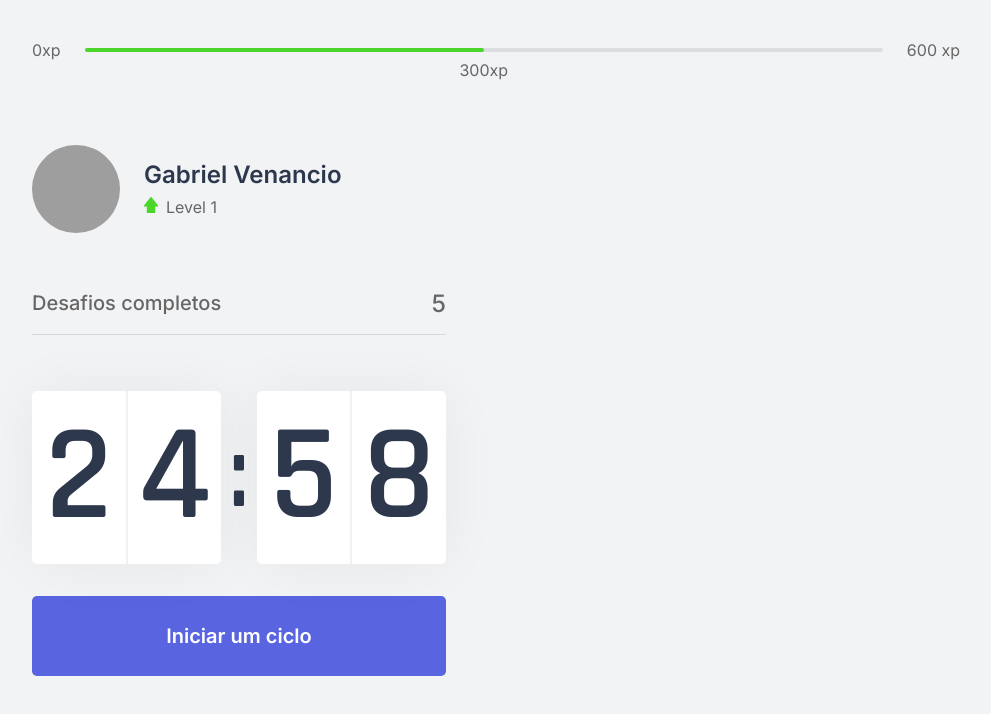
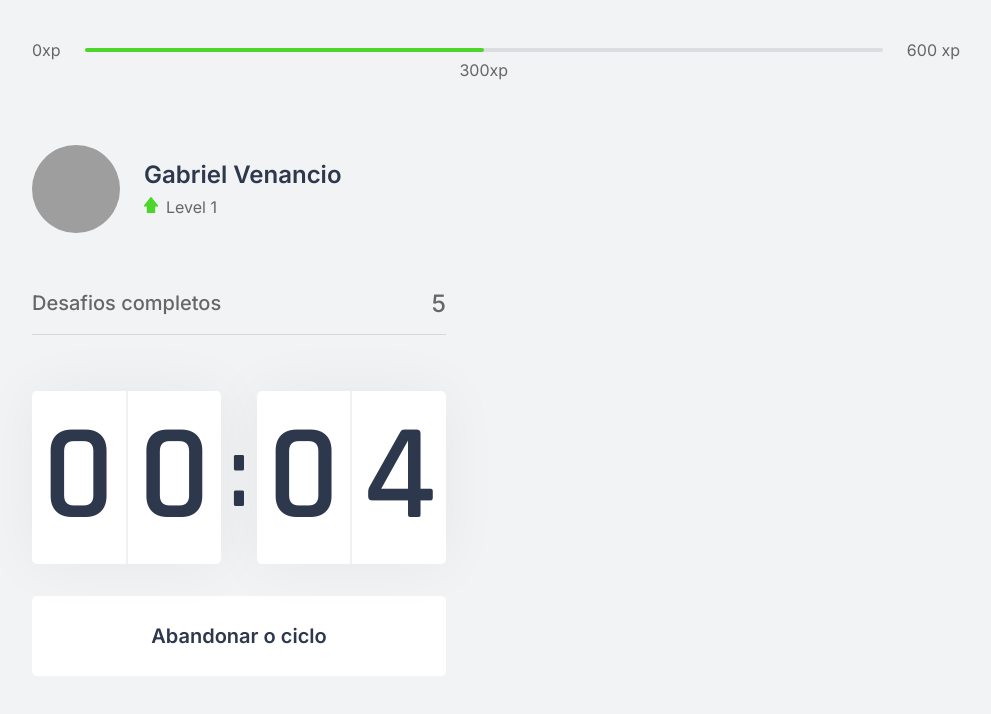
Before and after one commit to Gabriel-Venancio/moveit, a Next.js app: page / in a window 1280 px wide. Both pictures are taken after a click on the button "Iniciar um ciclo". Shown: the top 714 px of the page, without its empty margins (144-1135 px from the left). Built offline with nearby package versions, Linux system fonts and the light colour scheme; grey boxes are pictures that could not be loaded.

Commit message:
finished countdown component

```diff
--- a/src/components/Countdown.tsx
+++ b/src/components/Countdown.tsx
@@ -1,9 +1,12 @@
 import { useState, useEffect } from 'react';
 import styles from '../styles/components/Countdown.module.css';
 
+let countdownTimeout: NodeJS.Timeout;
+
 export function Countdown() {
-    const [time, setTime] = useState(25 * 60);
-    const [active, setActive] = useState(false);
+    const [time, setTime] = useState(0.1 * 60);
+    const [isActive, setIsActive] = useState(false);
+    const [hasFinished, setHasFinished] = useState(false);
 
     const minutes = Math.floor(time / 60);
     const seconds = time % 60;
@@ -12,16 +15,25 @@
     const [secondLeft, secondRight] = String(seconds).padStart(2, '0').split('');
 
     function startCountdown() {
-        setActive(true);
+        setIsActive(true);
+    }
+
+    function resetCountdown() {
+        clearTimeout(countdownTimeout);
+        setIsActive(false);
+        setTime(0.1 * 60);
     }
 
     useEffect(()=> {
-        if (active && time > 0) {
-            setTimeout(() => {
+        if (isActive && time > 0) {
+            countdownTimeout = setTimeout(() => {
                 setTime(time - 1);
             }, 1000)
+        }else if (isActive && time === 0) {
+            setHasFinished(true);
+            setIsActive(false);
         }
-    }, [active, time])
+    }, [isActive, time])
 
     return (
         <div>
@@ -37,13 +49,39 @@
                 </div>
             </div>
 
-            <button
-            type="button"
-            className={styles.countdownButton}
-            onClick={startCountdown}
+            { hasFinished ? (
+                <button
+                disabled
+                className={styles.countdownButton}
+                >
+                    Ciclo encerrado
+                </button>
+            ) : (
+            <>
+                { isActive ? (
+                <button
+                type="button"
+                className={`${styles.countdownButton} ${styles.countdownButtonActive}`}
+                onClick={resetCountdown}
+                >
+                    Abandonar o ciclo
+                </button>
+
+            ) : (
+                <button
+                type="button"
+                className={styles.countdownButton}
+                onClick={startCountdown}
             >
                 Iniciar um ciclo
             </button>
+
+            ) }
+
+            </>
+            )}
+
+
         </div>
     );
 }
--- a/src/styles/components/Countdown.module.css
+++ b/src/styles/components/Countdown.module.css
@@ -59,6 +59,22 @@
     transition: background-color 0.2s;
 }
 
-.countdownButton:hover {
+.countdownButton:not(:disabled):hover {
     background: var(--blue-dark);
 }
+
+.countdownButtonActive {
+    background: var(--white);
+    color: var(--title);
+}
+
+.countdownButtonActive:not(:disabled):hover {
+    background: var(--red);
+    color: var(--white);
+}
+
+.countdownButton:disabled {
+    background: var(--white);
+    color: var(--text);
+    cursor: not-allowed;
+}
```
